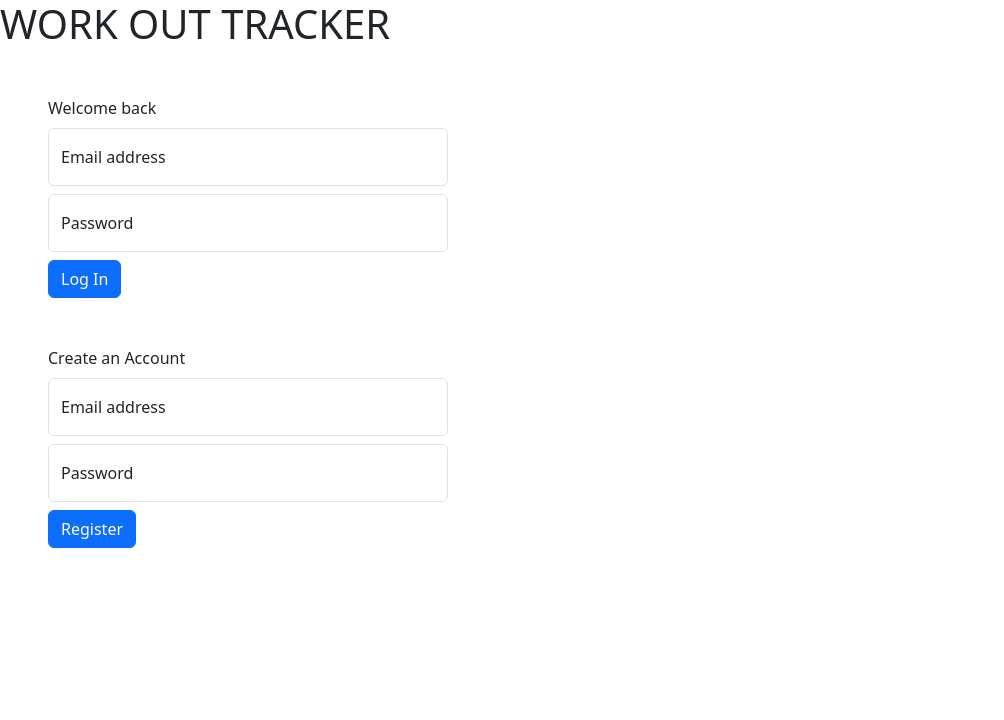
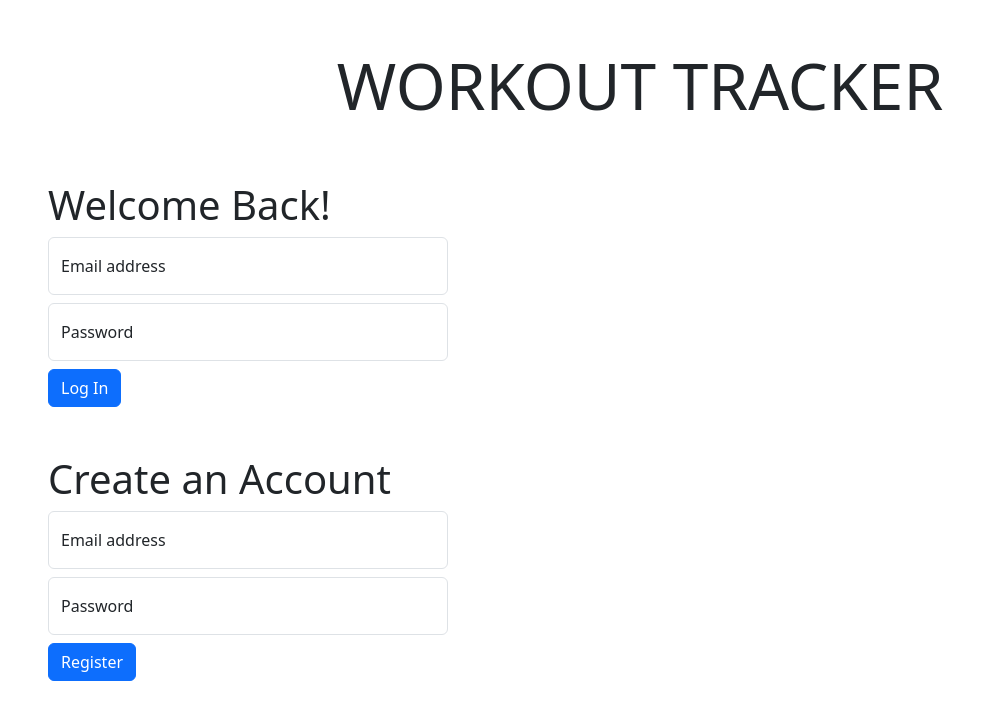
Before and after one commit to AndrewIO47/workout-traker-app, a plain HTML site: page index.html in a window 1280 px wide. Shown: the whole page, without its empty margins (0-1004 px from the left). Drawn offline with nearby package versions, Linux system fonts and the light colour scheme.

Commit message:
bolded text

```diff
--- a/index.html
+++ b/index.html
@@ -5,17 +5,19 @@
     <meta http-equiv="X-UA-Compatible" content="IE=edge">
     <meta name="viewport" content="width=., initial-scale=1.0">
     <title>Bootstrap demo</title>
+
     <link href="https://cdn.jsdelivr.net/npm/bootstrap@5.3.0/dist/css/bootstrap.min.css" rel="stylesheet" integrity="sha384-9ndCyUaIbzAi2FUVXJi0CjmCapSmO7SnpJef0486qhLnuZ2cdeRhO02iuK6FUUVM" crossorigin="anonymous">
 
 </head>
 <body>
+    <div class="d-flex justify-content-center mt-5">
 
-    <h1>WORK OUT TRACKER</h1>
+        <h1 class="display-3"><strong>WORKOUT TRACKER</strong></h1> <!-- Largest font size -->
+
+    </div>
 
     <div class="mb-2 ms-5 mt-5">
-        <span>
-            Welcome back
-        </span>
+        <h6 class="display-6"><strong>Welcome Back!</strong></h6>
     </div>
     <div class="form-floating mb-2 ms-5">
         <input type="email" class="form-control" id="floatingInput" placeholder="name@example.com"  style="width: 400px;">
@@ -25,17 +27,12 @@
         <input type="password" class="form-control" id="floatingPassword" placeholder="Password" style="width: 400px;">
         <label for="floatingPassword">Password</label>
     </div>
-
     <button type="button" class="btn btn-primary ms-5">
         Log In
     </button>
 
-
-
     <div class="mb-2 ms-5 mt-5">
-        <span>
-            Create an Account
-        </span>
+            <h6 class="display-6"><strong>Create an Account</strong></h6>
     </div>
 
     <div class="form-floating mb-2 ms-5">
@@ -46,7 +43,6 @@
         <input type="password" class="form-control" id="floatingPassword" placeholder="Password" style="width: 400px;">
         <label for="floatingPassword">Password</label>
     </div>
-
     <button type="button" class="btn btn-primary ms-5">
         Register
     </button>
```
